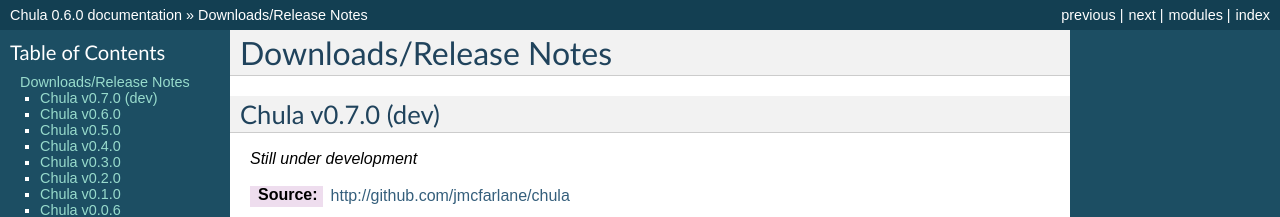
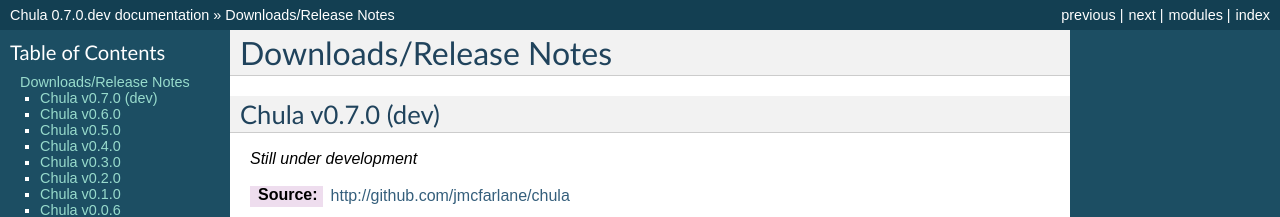
Before and after one commit to jmcfarlane/chula, a Sphinx documentation site: the page built from docs/changelog.rst, in a window 1280 px wide and 900 px high. Shown: the top 217 px of the window. Built offline with Sphinx 7.4.7, drawn with Linux system fonts in a browser that asks for light colours; some of the changed text lies outside the part shown.

Commit message:
Start work on 0.7.0
Also added missing trailing slashes on the documentation links

```diff
--- a/chula/__init__.py
+++ b/chula/__init__.py
@@ -5,7 +5,7 @@
 code generation.
 """
 
-__VERSION__ = '0.6.0'
+__VERSION__ = '0.7.0.dev'
 version = __VERSION__
 
 package_dir = 'chula'
--- a/docs/changelog.rst
+++ b/docs/changelog.rst
@@ -31,7 +31,7 @@
 * Fixed defect in Couchdb connection cache.
 * Performance improvements to :mod:`nosql.couch`
 
-:Documentation: `Chula-0.6.0 </0.6.0>`_
+:Documentation: `Chula-0.6.0 </0.6.0/>`_
 :Download: `</downloads/Chula-0.6.0-py2.6.egg>`_
 :Download: `</downloads/Chula-0.6.0-py2.5.egg>`_
 :Download: `</downloads/Chula-0.6.0.tar.gz>`_
@@ -49,7 +49,7 @@
   installable via ``easy_install``.
 * Added a bit more documentation on how to install Chula.
 
-:Documentation: `Chula-0.5.0 </0.5.0>`_
+:Documentation: `Chula-0.5.0 </0.5.0/>`_
 :Download: `</downloads/Chula-0.5.0-py2.6.egg>`_
 :Download: `</downloads/Chula-0.5.0-py2.5.egg>`_
 :Download: `</downloads/Chula-0.5.0.tar.gz>`_
@@ -83,7 +83,7 @@
 * Moved third party libs (selenium, memcache) into chula.vendor
 
 :Download: `Chula-0.4.0.tar.gz </downloads/Chula-0.4.0.tar.gz>`_
-:Documentation: `Chula-0.4.0 </0.4.0>`_
+:Documentation: `Chula-0.4.0 </0.4.0/>`_
 :Source: http://github.com/jmcfarlane/chula/tree/v0.4.0
 
 Chula v0.3.0
```
